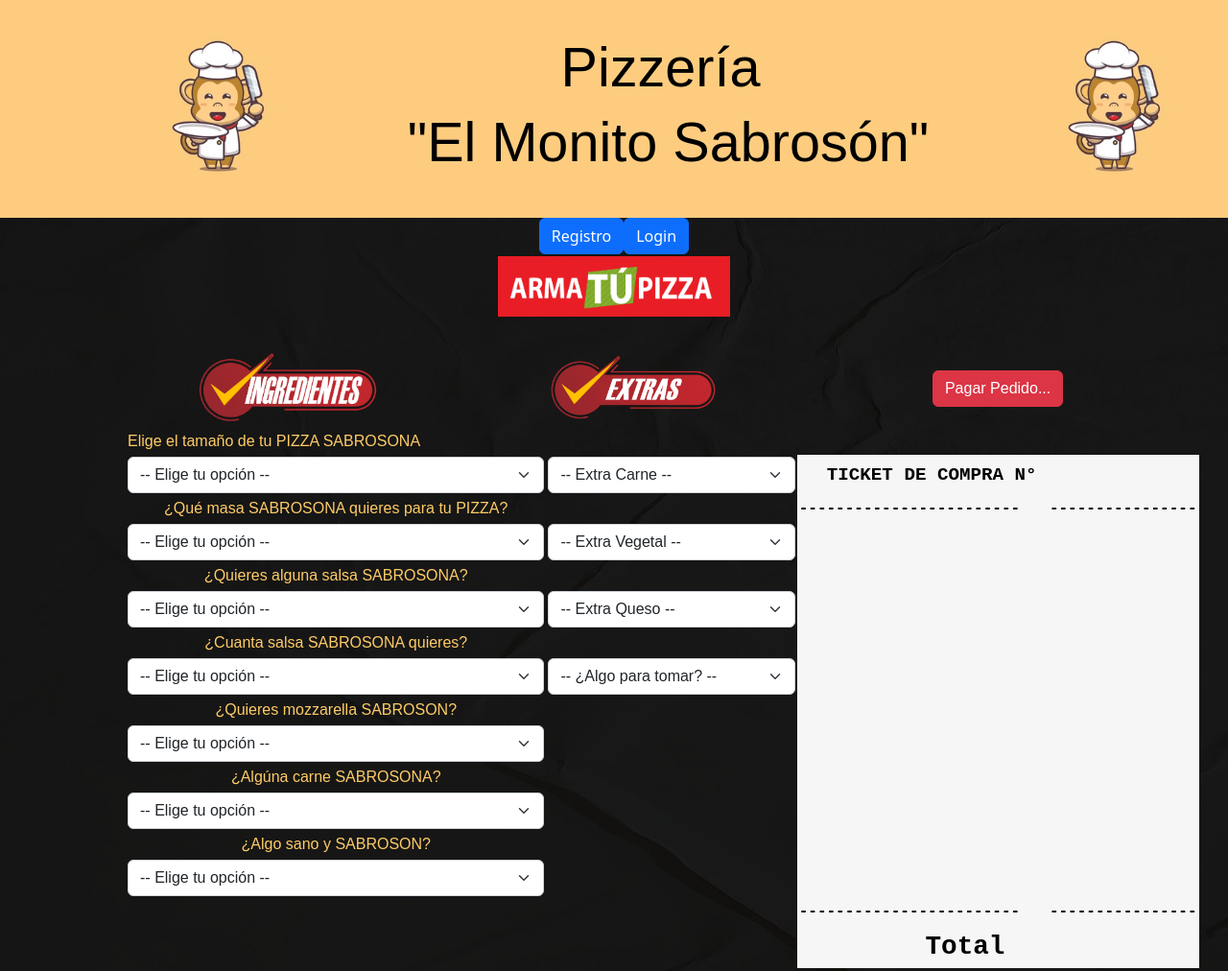
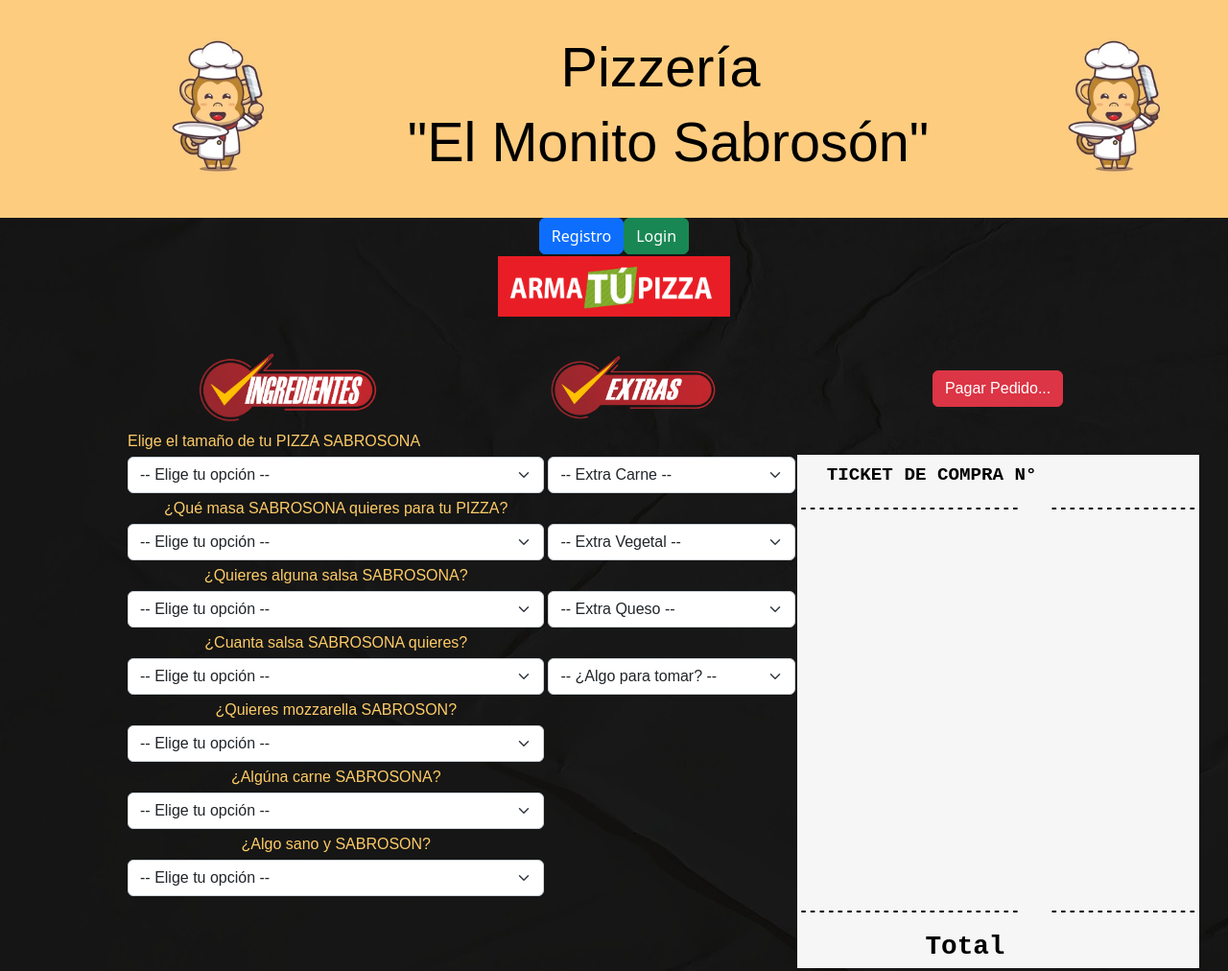
Before and after one commit to ebellor/trabajo_js, a plain HTML site: page index.html in a window 1280 px wide. Shown: the top 1012 px of the page at 96% size. Drawn offline with nearby package versions, Linux system fonts and the light colour scheme; some packages are replaced by stand-ins of ours; a script that the page names is missing.

Commit message:
Update index.html

```diff
--- a/index.html
+++ b/index.html
@@ -31,7 +31,7 @@
 <tbody>
 <tr> <button type="button" class="btn btn-primary" data-bs-toggle="modal" data-bs-target="#modalRegistro">
   Registro
-</button><button type="button" class="btn btn-primary" data-bs-toggle="modal" data-bs-target="#modalLogin">
+</button><button type="button" class="btn btn-success" data-bs-toggle="modal" data-bs-target="#modalLogin">
   Login
 </button>
 <td>
```
